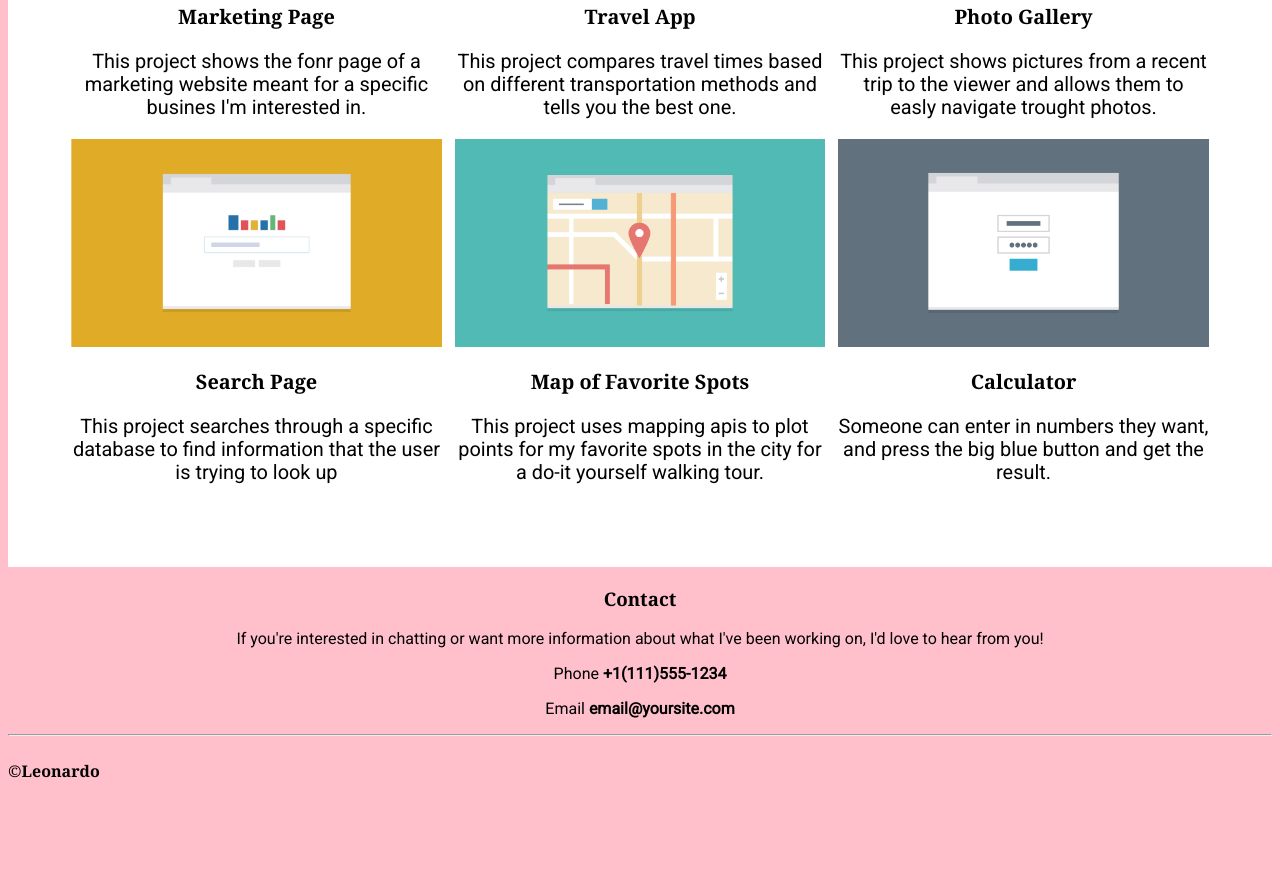
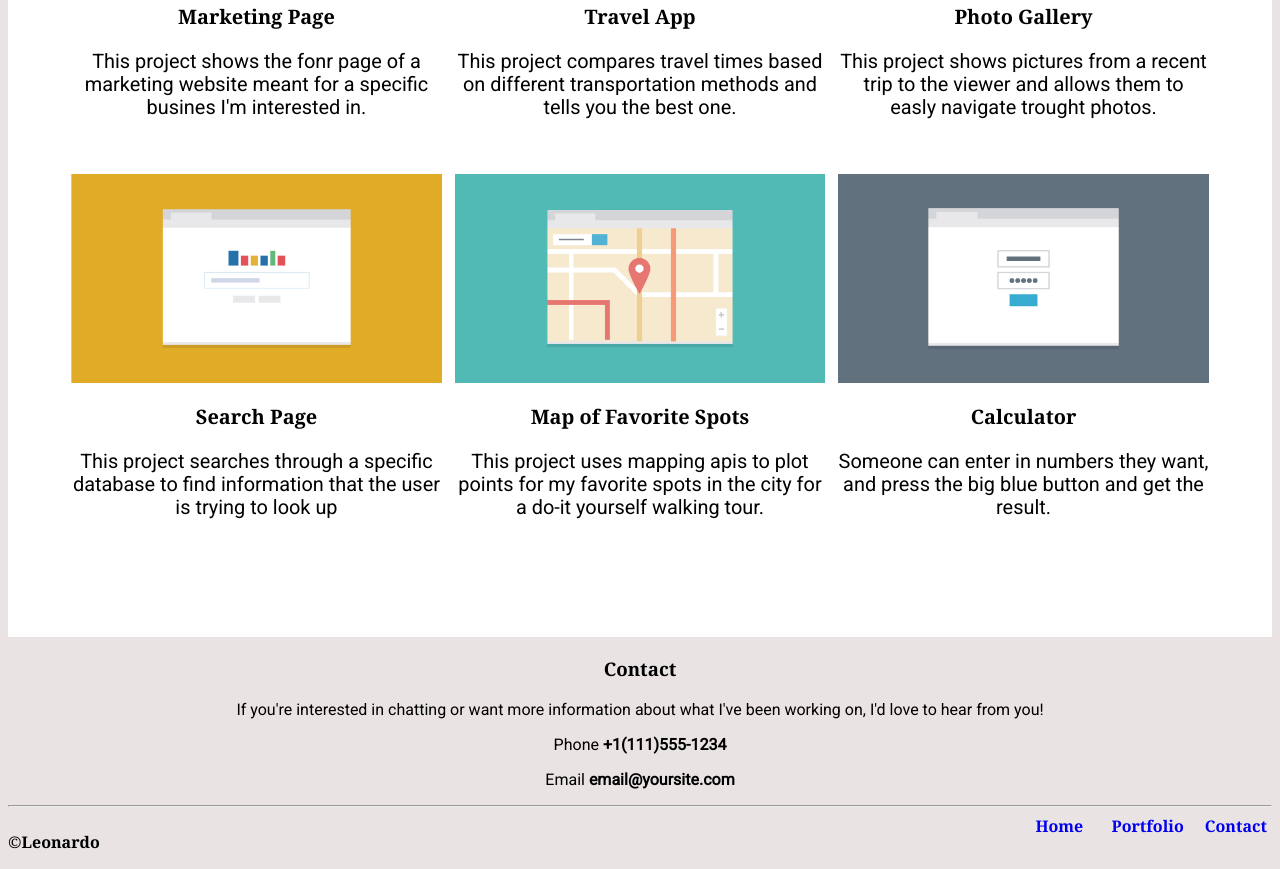
Before and after one commit to leny4/Project_two_treehouse, a plain HTML site: page index.html in a window 1280 px wide. Shown: the part 811-1680 px from the top of the page. Before the commit the page ends 1609 px from the top, so only its background shows below. Drawn offline with Linux system fonts and the light colour scheme.

Commit message:
finale
finale

```diff
--- a/css/responsive.css
+++ b/css/responsive.css
@@ -3,7 +3,7 @@
 
 /*TOP TO BOTTOM*/
 
-body{background-color:blueviolet;}
+
 h1{
         text-align: center;
     }
@@ -56,7 +56,7 @@ h1{
         margin: 0;
   }
  .ulcentro li {
-
+    min-height: 300px;
     -webkit-column-break-inside: avoid;
     page-break-inside: avoid;
          break-inside: avoid;
@@ -64,15 +64,34 @@ h1{
 
 
   }
-  .downdownright li:nth-child(4){
-        display: none;
-        }
+
 
 #textbox .downdownright{
-
+    top: 0px;
     column-count: 3;
 
 }
+.downdownright li:first-child{
+
+    visibility: visible;
+
+
+  }
+.downdownright li:nth-child(2){
+
+    visibility: visible;
+
+  }
+  .downdownright li:nth-child(3){
+
+    visibility: visible;
+
+  }
+.downdownright li:nth-child(4){
+
+    display: none;
+  }
+
 
 }
 
@@ -81,7 +100,12 @@ h1{
 
 
  @media  only screen and (min-width: 1024px){
-    body{background-color:pink;}
+
+
+
+    #top h1{
+        text-align: left;
+    }
 
     .container ul{
     text-align: right;
@@ -102,7 +126,7 @@ h1{
              margin: 0;
        }
       .ulcentro li {
-
+        min-height: 400px;
          -webkit-column-break-inside: avoid;
          page-break-inside: avoid;
               break-inside: avoid;
--- a/css/style.css
+++ b/css/style.css
@@ -127,8 +127,25 @@ section{
 
 }
 
+.downdownright li:first-child{
 
-    .downdownright li:nth-child(-n+3){
-        display: none;
-        max-width: 768px;
-    }
+  visibility: hidden;
+
+
+}
+.downdownright li:nth-child(2){
+  visibility: hidden;
+
+}
+
+.downdownright li:nth-child(3){
+
+  visibility: hidden
+}
+
+.downdownright{
+  bottom: 0px;
+  position: relative;
+  top: -41px;
+  margin-top: 0px;
+}
```
